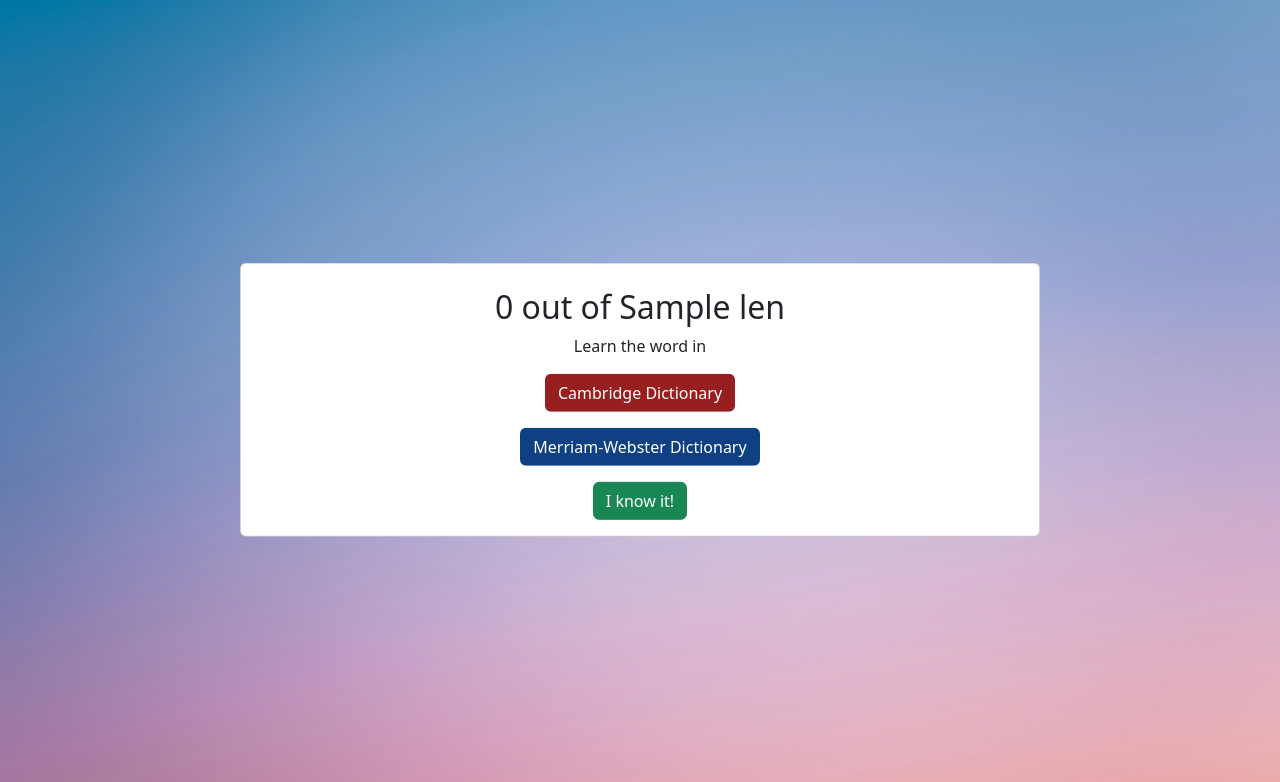
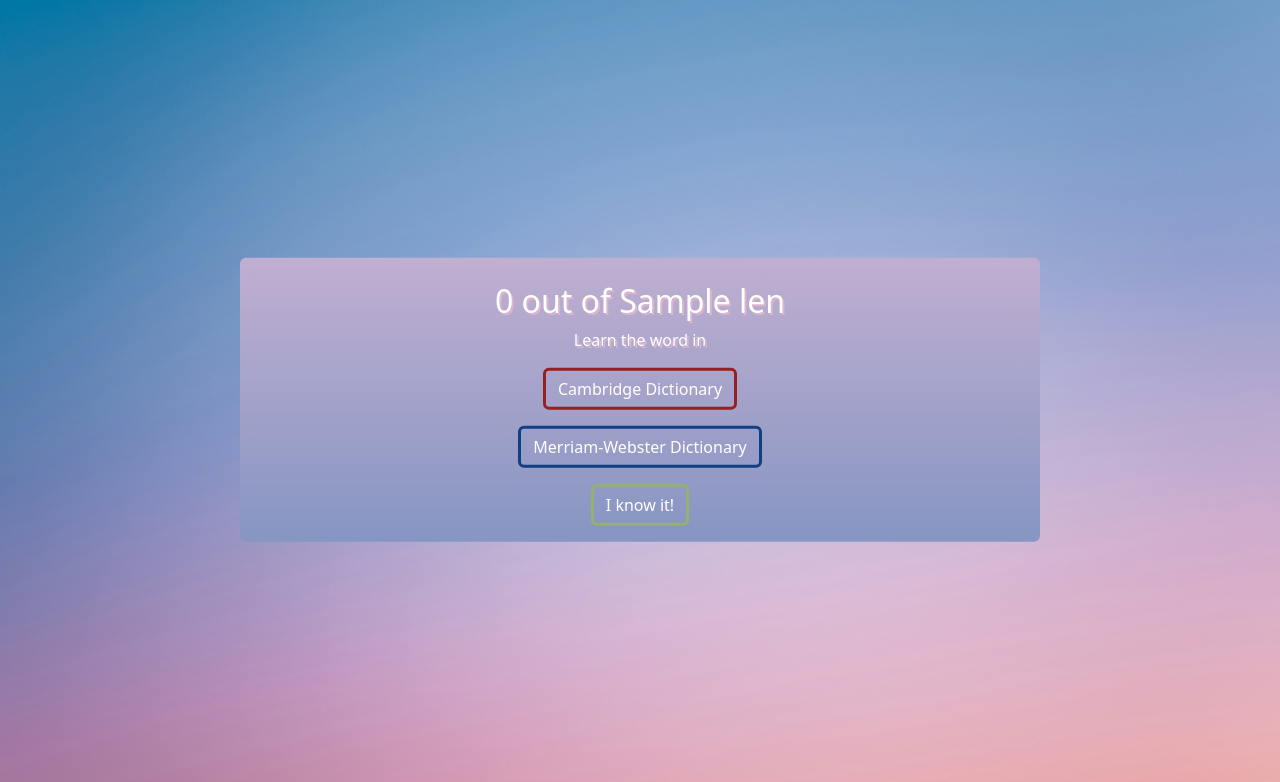
Before and after one commit to santiagodeluca/CS50-Final-Project, a Flask app: template project/templates/play.html in a window 1280 px wide. Shown: the top 782 px of the page. Run offline with Flask 3, Linux system fonts and the light colour scheme; the template is opened without the code that fills it: most values are stand-ins (such as "Sample title", 1, 10 or a date in 2020).

Commit message:
index learn and play done

```diff
--- a/project/static/styles.css
+++ b/project/static/styles.css
@@ -42,6 +42,28 @@
 color: white;
 }
 
+.custom-outline1 {
+border-color: #981F1F;
+color: white;
+border-width: 3px;
+}
+
+.custom-outline2 {
+    border-color:  #104084;
+    color: white;
+    border-width: 3px;
+}
+
+.custom-outline3 {
+    border-color: #98B06F;
+    color: white;
+    border-width: 3px;
+}
+
 .div-paading {
     padding-top: 300px;
 }
+
+.gradient-background {
+    background: linear-gradient(to bottom, #C0AFD1,  #8695C2);
+}
--- a/project/templates/play.html
+++ b/project/templates/play.html
@@ -3,21 +3,21 @@
 {% block main %}
 
 
-<div id="card1" class="card align-middle align-items-center center-middle" style="width: 50rem;">
+<div id="card1" class="card border-light center-middle gradient-background border-0" style="width: 50rem;">
     <div class="card-body">
-        <h1 id="word" class="card-title"></h3>
+        <h1 id="word" class="card-title text-style"></h3>
         <h2>
-            <div id="count" style="display: inline;">0</div>
-            <div style="display: inline;">out of {{ len }}</div>
+            <div id="count" class="text-style" style="display: inline;">0</div>
+            <div style="display: inline;" class="text-style">out of {{ len }}</div>
         </h2>
-        <p id="p" class="card-text">
+        <p id="p" class="card-text text-style">
             Learn the word in <br>
         </p>
-        <a id="link1" href="" role="button" class="btn" style="background-color: #981F1F; color: white;">Cambridge Dictionary</a><br>
-        <a id="link2" href="" role="button" class="btn mt-3" style="background-color: #104084; color: white;">Merriam-Webster Dictionary</a>
-        <p id="p2"></p>
-        <button id="button" href="" class="btn btn-success">I know it!</button>
-        <a id="back" class="btn btn-primary" href="/learn" role="button" hidden >Go back</a>
+        <a id="link1" href="" role="button" class="btn btn-outline custom-outline1">Cambridge Dictionary</a><br>
+        <a id="link2" href="" role="button" class="btn btn-outline custom-outline2 mt-3">Merriam-Webster Dictionary</a>
+        <p id="p2" class="text-style"></p>
+        <button id="button" href="" class="btn btn-outline custom-outline3">I know it!</button>
+        <a id="back" class="btn btn-outline custom-outline3" href="/learn" role="button" hidden >Go back</a>
     </div>
 </div>
 
```
Also changed, not shown: 1 other file.
